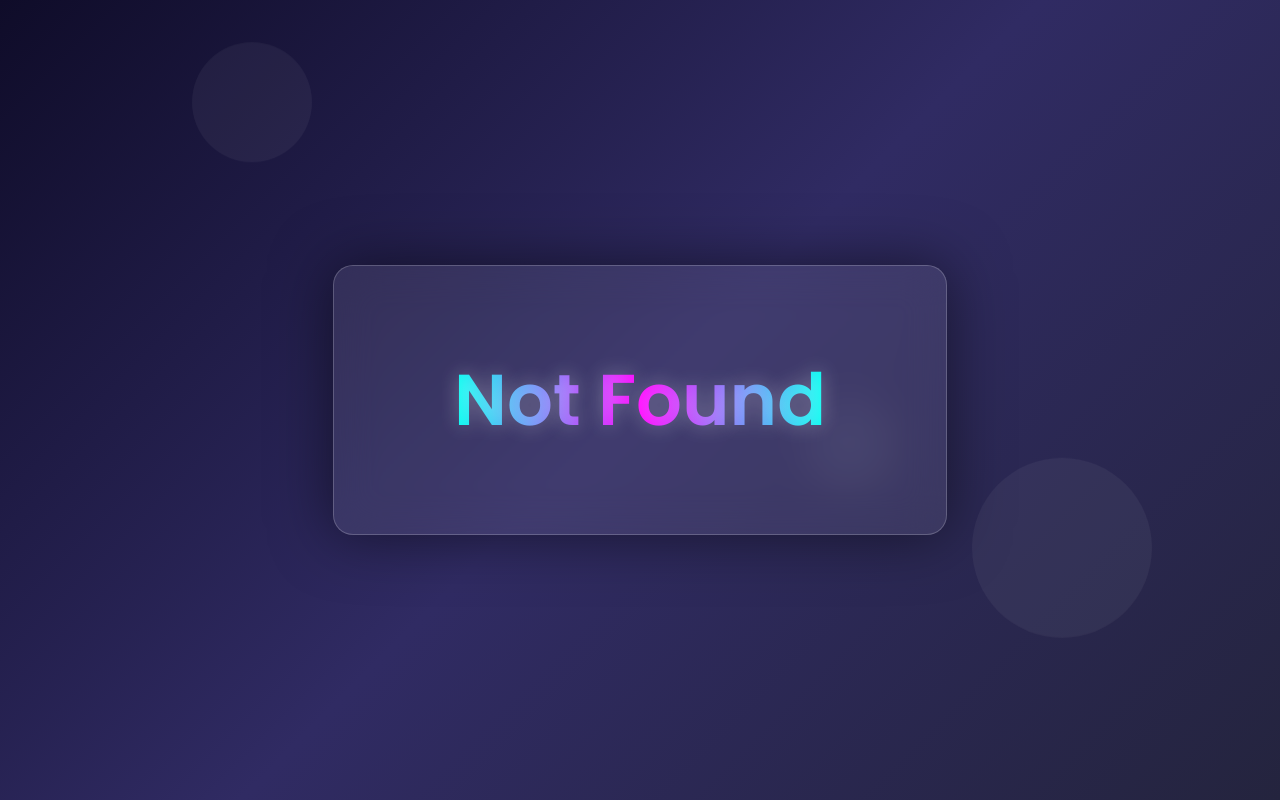
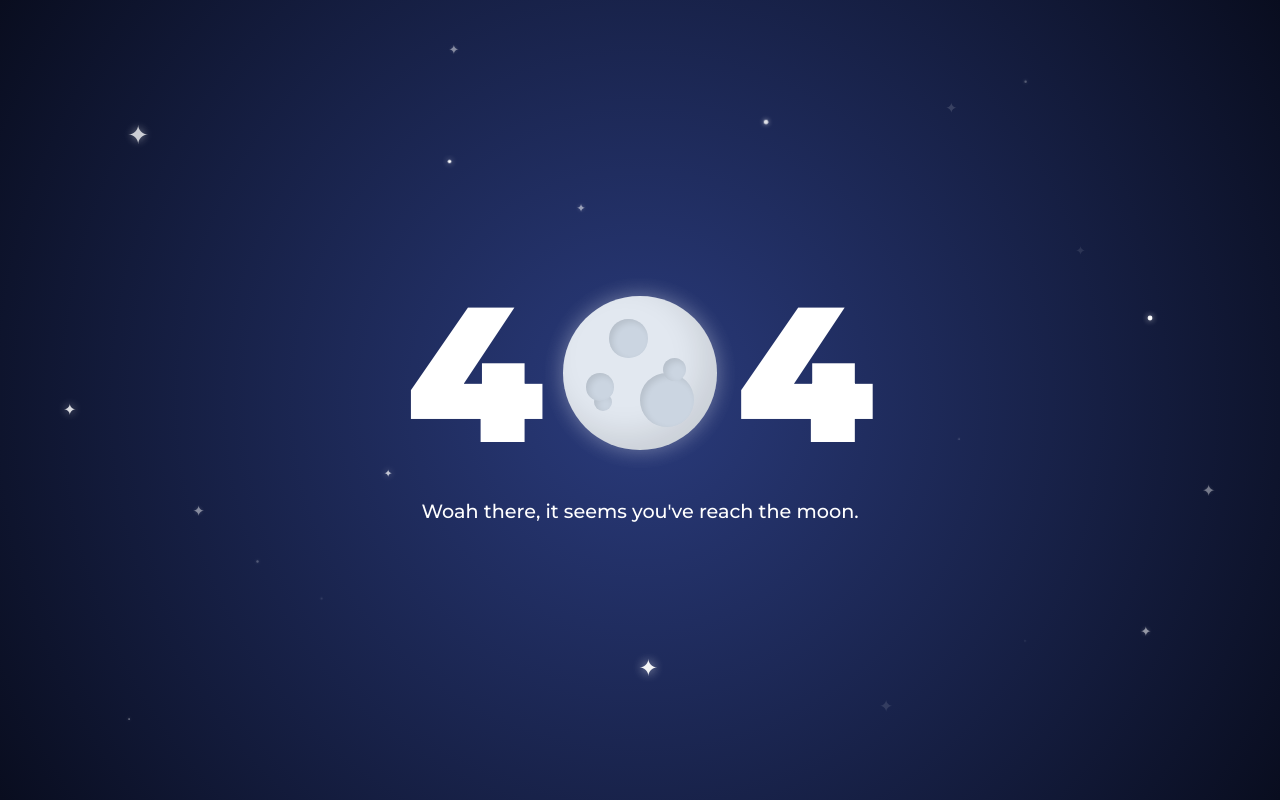
Before and after one commit to jeebook/ver_3, a plain HTML site: page 404.html in a window 1280 px wide. Drawn offline with Linux system fonts and the light colour scheme.

Commit message:
Update 404.html

```diff
--- a/404.html
+++ b/404.html
@@ -2,116 +2,200 @@
 <html lang="en">
 <head>
     <meta charset="UTF-8">
-<title>Hello Ayush</title>
     <meta name="viewport" content="width=device-width, initial-scale=1.0">
-
+    <title>404 - Moon</title>
     <style>
-@import url('https://fonts.googleapis.com/css2?family=Poppins:wght@600&display=swap');
+        @import url('https://fonts.googleapis.com/css2?family=Montserrat:wght@500;700;900&display=swap');
 
         * {
             margin: 0;
             padding: 0;
             box-sizing: border-box;
-    font-family: 'Poppins', sans-serif;
         }
 
-body {
+        body, html {
+            width: 100vw;
             height: 100vh;
-    background: linear-gradient(135deg, #0f0c29, #302b63, #24243e);
+            background-color: #1a2559;
+            background-image: radial-gradient(circle at center, #2a3b7c 0%, #090d1f 100%);
             display: flex;
+            flex-direction: column;
             justify-content: center;
             align-items: center;
+            font-family: 'Montserrat', sans-serif;
+            overflow: hidden; /* This strictly prevents any scrolling */
+        }
+
+        /* 404 Layout */
+        .error-code {
+            display: flex;
+            align-items: center;
+            justify-content: center;
+            gap: 20px;
+            z-index: 10;
+        }
+
+        .number {
+            font-size: clamp(8rem, 15vw, 16rem);
+            font-weight: 900;
+            color: #ffffff;
+            line-height: 1;
+        }
+
+        /* The Moon */
+        .moon-container {
+            position: relative;
+            display: flex;
+            align-items: center;
+            justify-content: center;
+        }
+
+        .moon-halo {
+            position: absolute;
+            width: 130%;
+            height: 130%;
+            background: radial-gradient(circle, rgba(255,255,255,0.15) 0%, rgba(255,255,255,0) 70%);
+            border-radius: 50%;
+            z-index: 1;
+        }
+
+        .moon {
+            width: clamp(120px, 12vw, 220px);
+            height: clamp(120px, 12vw, 220px);
+            background: #e2e8f0;
+            border-radius: 50%;
+            position: relative;
+            z-index: 2;
+            box-shadow:
+                inset -15px -15px 30px rgba(0, 0, 0, 0.1),
+                0 0 20px rgba(255, 255, 255, 0.3);
             overflow: hidden;
         }
 
-/* Floating background bubbles */
-.bubble {
+        .crater {
             position: absolute;
-    width: 200px;
-    height: 200px;
-    background: rgba(255,255,255,0.05);
+            background: #cbd5e1;
             border-radius: 50%;
-    animation: float 12s infinite ease-in-out;
+            box-shadow: inset 3px 3px 6px rgba(0,0,0,0.1);
         }
 
-.bubble:nth-child(1) {
-    top: 10%;
-    left: 15%;
-    width: 120px;
-    height: 120px;
+        .c1 { width: 25%; height: 25%; top: 15%; left: 30%; }
+        .c2 { width: 35%; height: 35%; bottom: 15%; right: 15%; }
+        .c3 { width: 15%; height: 15%; top: 40%; right: 20%; }
+        .c4 { width: 12%; height: 12%; bottom: 25%; left: 20%; }
+        .c5 { width: 18%; height: 18%; top: 50%; left: 15%; }
+
+        /* Text Content */
+        .message {
+            color: #ffffff;
+            font-size: clamp(1rem, 1.5vw, 1.2rem);
+            font-weight: 500;
+            margin-top: 30px;
+            z-index: 10;
+            text-align: center;
+            padding: 0 20px;
         }
 
-.bubble:nth-child(2) {
-    bottom: 20%;
-    right: 10%;
-    width: 180px;
-    height: 180px;
-    animation-delay: 4s;
+        /* Stars Background & Twinkle Effect */
+        .stars {
+            position: fixed;
+            top: 0; left: 0; right: 0; bottom: 0;
+            z-index: 0;
+            pointer-events: none;
         }
 
-.bubble:nth-child(3) {
-    top: 50%;
-    right: 30%;
-    width: 90px;
-    height: 90px;
-    animation-delay: 7s;
+        @keyframes twinkle {
+            0%, 100% { opacity: 0.1; transform: scale(0.7); }
+            50% { opacity: 1; transform: scale(1.2); text-shadow: 0 0 10px rgba(255,255,255,0.8); }
         }
 
-@keyframes float {
-    0% { transform: translateY(0px); }
-    50% { transform: translateY(-40px); }
-    100% { transform: translateY(0px); }
+        .star {
+            position: absolute;
+            color: #ffffff;
+            animation: twinkle infinite ease-in-out;
         }
 
-/* Glass Card */
-.card {
-    position: relative;
-    padding: 80px 120px;
-    background: rgba(255,255,255,0.08);
-    border-radius: 20px;
-    backdrop-filter: blur(20px);
-    box-shadow: 0 0 60px rgba(0,0,0,0.5);
-    border: 1px solid rgba(255,255,255,0.2);
-    animation: pop 1.5s ease;
+        .dot {
+            position: absolute;
+            background: #fff;
+            border-radius: 50%;
+            animation: twinkle infinite ease-in-out;
+            box-shadow: 0 0 5px rgba(255,255,255,0.8);
         }
 
-@keyframes pop {
-    from {
-        transform: scale(0.8);
-        opacity: 0;
-    }
-    to {
-        transform: scale(1);
-        opacity: 1;
-    }
-}
+        /* Distributed Stars */
+        .s1 { top: 15%; left: 10%; font-size: 24px; animation-duration: 3s; animation-delay: 0s; }
+        .s2 { top: 25%; left: 45%; font-size: 12px; animation-duration: 2s; animation-delay: 0.5s; }
+        .s3 { top: 30%; right: 15%; font-size: 18px; animation-duration: 4s; animation-delay: 1s; }
+        .s4 { top: 12%; right: 25%; font-size: 20px; animation-duration: 2.5s; animation-delay: 0.2s; }
+        .s5 { bottom: 35%; left: 15%; font-size: 16px; animation-duration: 3.5s; animation-delay: 0.7s; }
+        .s6 { bottom: 20%; right: 10%; font-size: 14px; animation-duration: 2s; animation-delay: 1.5s; }
+        .s7 { bottom: 10%; right: 30%; font-size: 24px; animation-duration: 4.5s; animation-delay: 0.3s; }
+        .s8 { top: 50%; left: 5%; font-size: 14px; animation-duration: 2.8s; animation-delay: 1.2s; }
+        .s9 { bottom: 40%; left: 30%; font-size: 10px; animation-duration: 3.2s; animation-delay: 0.8s; }
+        .s10 { top: 60%; right: 5%; font-size: 18px; animation-duration: 3.8s; animation-delay: 0.4s; }
+        .s11 { top: 5%; left: 35%; font-size: 14px; animation-duration: 2.2s; animation-delay: 1.1s; }
+        .s12 { bottom: 15%; left: 50%; font-size: 20px; animation-duration: 3.1s; animation-delay: 0.6s; }
 
-/* Glowing Text */
-h1 {
-    font-size: 4.5rem;
-    background: linear-gradient(90deg, #00fff0, #ff00ff, #00fff0);
-    -webkit-background-clip: text;
-    -webkit-text-fill-color: transparent;
-    animation: glow 3s infinite linear;
-    text-shadow: 0 0 20px rgba(255,255,255,0.3);
-}
-
-@keyframes glow {
-    0% { background-position: 0%; }
-    100% { background-position: 200%; }
-}
-
+        .d1 { width: 3px; height: 3px; top: 20%; left: 35%; animation-duration: 2s; animation-delay: 0.1s; }
+        .d2 { width: 4px; height: 4px; top: 15%; right: 40%; animation-duration: 3s; animation-delay: 0.9s; }
+        .d3 { width: 2px; height: 2px; bottom: 45%; right: 25%; animation-duration: 2.5s; animation-delay: 0.4s; }
+        .d4 { width: 3px; height: 3px; bottom: 25%; left: 25%; animation-duration: 3.5s; animation-delay: 1.3s; }
+        .d5 { width: 4px; height: 4px; top: 50%; right: 40%; animation-duration: 4s; animation-delay: 0.5s; }
+        .d6 { width: 2px; height: 2px; top: 80%; left: 80%; animation-duration: 2.2s; animation-delay: 0.8s; }
+        .d7 { width: 3px; height: 3px; top: 10%; left: 80%; animation-duration: 3.1s; animation-delay: 1.4s; }
+        .d8 { width: 2px; height: 2px; bottom: 10%; left: 10%; animation-duration: 2.7s; animation-delay: 0.2s; }
+        .d9 { width: 3px; height: 3px; top: 70%; left: 20%; animation-duration: 3.4s; animation-delay: 1.1s; }
+        .d10 { width: 4px; height: 4px; bottom: 60%; right: 10%; animation-duration: 2.9s; animation-delay: 0.7s; }
     </style>
 </head>
 <body>
 
-<div class="bubble"></div>
-<div class="bubble"></div>
-<div class="bubble"></div>
+    <!-- Starry Background -->
+    <div class="stars">
+        <div class="star s1">✦</div>
+        <div class="star s2">✦</div>
+        <div class="star s3">✦</div>
+        <div class="star s4">✦</div>
+        <div class="star s5">✦</div>
+        <div class="star s6">✦</div>
+        <div class="star s7">✦</div>
+        <div class="star s8">✦</div>
+        <div class="star s9">✦</div>
+        <div class="star s10">✦</div>
+        <div class="star s11">✦</div>
+        <div class="star s12">✦</div>
 
-<div class="card">
-    <h1>Not Found</h1>
+        <div class="dot d1"></div>
+        <div class="dot d2"></div>
+        <div class="dot d3"></div>
+        <div class="dot d4"></div>
+        <div class="dot d5"></div>
+        <div class="dot d6"></div>
+        <div class="dot d7"></div>
+        <div class="dot d8"></div>
+        <div class="dot d9"></div>
+        <div class="dot d10"></div>
     </div>
+
+    <!-- 404 Graphic -->
+    <div class="error-code">
+        <div class="number">4</div>
+        <div class="moon-container">
+            <div class="moon-halo"></div>
+            <div class="moon">
+                <div class="crater c1"></div>
+                <div class="crater c2"></div>
+                <div class="crater c3"></div>
+                <div class="crater c4"></div>
+                <div class="crater c5"></div>
+            </div>
+        </div>
+        <div class="number">4</div>
+    </div>
+
+    <!-- Text -->
+    <div class="message">Woah there, it seems you've reach the moon.</div>
 
 </body>
 </html>
```
Lines whose indentation alone changed are shown as unchanged.
